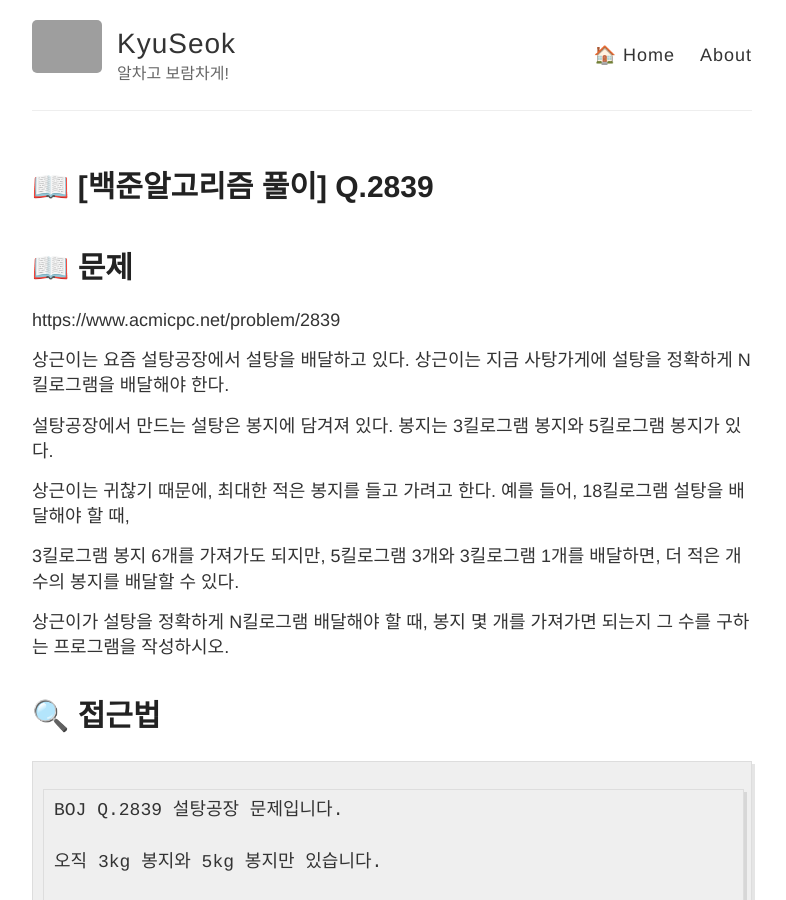
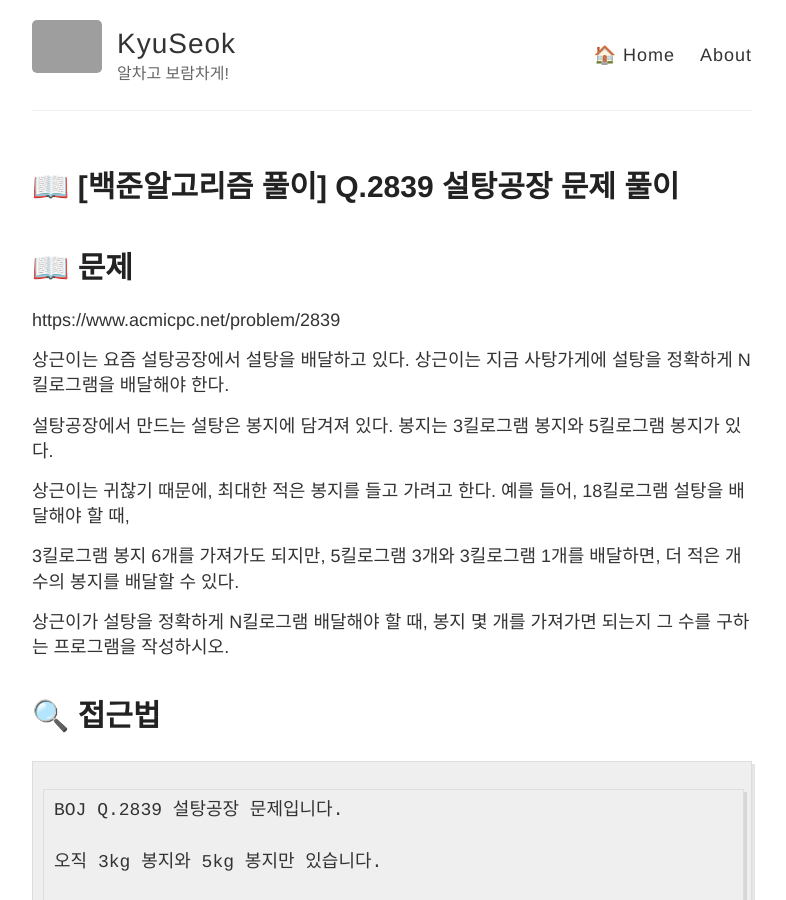
Before and after one commit to mks502/mks502.github.io, a Jekyll site: the page built from _posts/2020-12-1-boj-2839.md, in a window 1280 px wide and 900 px high. Shown: the whole window, without its empty margins (248-1034 px from the left). Built offline with Jekyll 4.4.1, drawn with Linux system fonts in a browser that asks for light colours; grey boxes are pictures that could not be loaded.

Commit message:
Modify BOJ Q.2839

```diff
--- a/_posts/2020-12-1-boj-2839.md
+++ b/_posts/2020-12-1-boj-2839.md
@@ -1,6 +1,6 @@
 ---
 layout: post
-title: 📖 [백준알고리즘 풀이] Q.2839
+title: 📖 [백준알고리즘 풀이] Q.2839 설탕공장 문제 풀이
 category : Algorithm
 tags: [Algorithm,boj,greedy]
 ---
```
